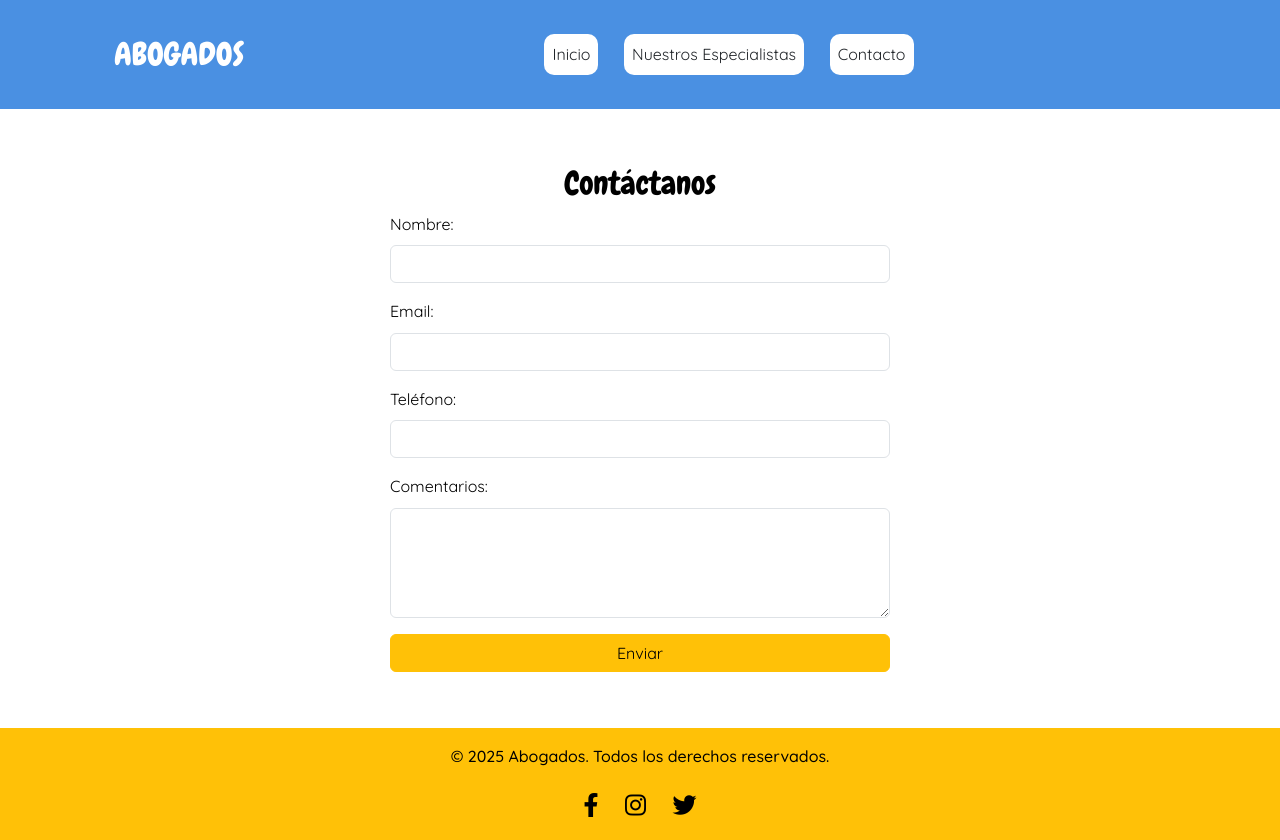
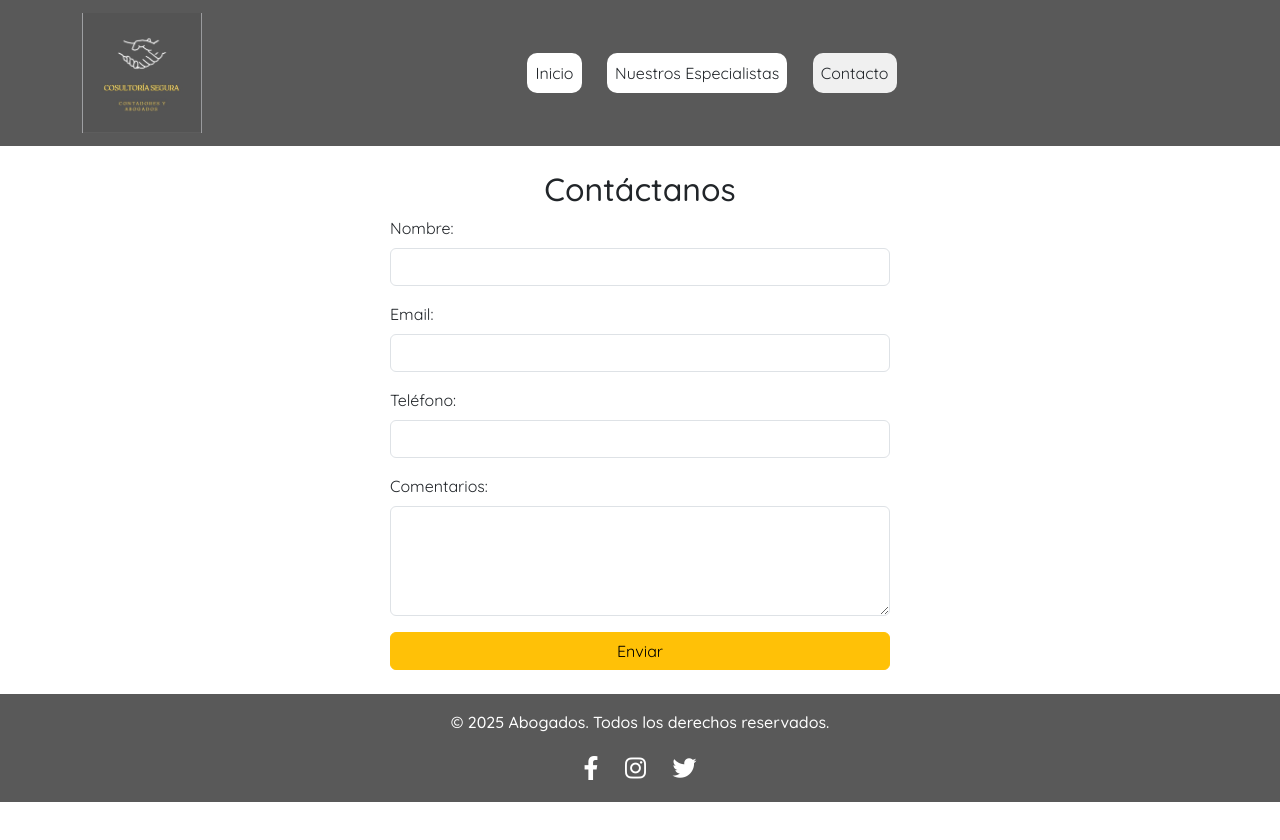
Before and after one commit to isra785/Abogados-Contadores, a plain HTML site: page contacto.html in a window 1280 px wide. After the commit the page ends 802 px from the top, so only its background shows below. Drawn offline with nearby package versions, Linux system fonts and the light colour scheme.

Commit message:
Agregué el logo y mejoré el diseño de contacto

```diff
--- a/contacto.html
+++ b/contacto.html
@@ -3,22 +3,28 @@
 <head>
   <meta charset="UTF-8">
   <title>Contacto - Abogados</title>
+  <meta name="viewport" content="width=device-width, initial-scale=1">
+  <meta name="description" content="Contáctanos para asesoría legal y contable. Estamos listos para ayudarte.">
+  <meta name="keywords" content="contacto, abogados, consulta legal, servicios jurídicos">
+  <link rel="icon" href="recursos/favicon.ico" type="image/x-icon">
+
+  <!-- Bootstrap -->
   <link href="https://cdn.jsdelivr.net/npm/bootstrap@5.3.6/dist/css/bootstrap.min.css" rel="stylesheet" integrity="sha384-4Q6Gf2aSP4eDXB8Miphtr37CMZZQ5oXLH2yaXMJ2w8e2ZtHTl7GptT4jmndRuHDT" crossorigin="anonymous">
-    <link rel="stylesheet" href="css/estilo.css">
-    <link href="https://fonts.googleapis.com/css2?family=Chewy&display=swap" rel="stylesheet">
+
+  <!-- Font Awesome -->
+  <link rel="stylesheet" href="https://cdnjs.cloudflare.com/ajax/libs/font-awesome/6.4.0/css/all.min.css" />
+
+  <!-- Google Fonts -->
   <link href="https://fonts.googleapis.com/css2?family=Chewy&family=Quicksand:wght@300;400;500&display=swap" rel="stylesheet">
-    <script src="https://cdn.jsdelivr.net/npm/bootstrap@5.3.6/dist/js/bootstrap.bundle.min.js" integrity="sha384-j1CDi7MgGQ12Z7Qab0qlWQ/Qqz24Gc6BM0thvEMVjHnfYGF0rmFCozFSxQBxwHKO" crossorigin="anonymous"></script>
-    <link
-    rel="stylesheet"
-    href="https://cdnjs.cloudflare.com/ajax/libs/font-awesome/6.4.0/css/all.min.css"
-  />
+
+  <!-- Estilos personalizados -->
   <style>
     body {
       font-family: 'Quicksand', sans-serif;
     }
 
     .navbar {
-      background-color: #4A90E2;
+      background-color: #595959;
     }
 
     .navbar-brand {
@@ -35,22 +41,37 @@
       transition: background-color 0.3s ease;
     }
 
-    .nav-link:hover {
+    .nav-link:hover,
+    .nav-link.active {
       background-color: #f0f0f0;
     }
 
     footer {
+      background-color: #595959;
+      color: #ffffff;
       font-weight: 500;
+    }
+
+    .social-icon {
+      margin: 0 10px;
+      color: #ffffff;
+      font-size: 1.5rem;
+      text-decoration: none;
+      transition: color 0.3s;
+    }
+
+    .social-icon:hover {
+      color: #0056b3;
     }
   </style>
 </head>
 <body>
 
-
 <header>
   <nav class="navbar navbar-expand-lg">
     <div class="container">
-            <a class="navbar-brand" href="#">ABOGADOS</a>
+      <a class="navbar-brand d-flex align-items-center" href="#">
+        <img src="recursos/logo_conabo.jpg" alt="Logo CONABO" width="120" height="120" class="me-2"></a>
       <button class="navbar-toggler" type="button" data-bs-toggle="collapse" data-bs-target="#navbarNav"
         aria-controls="navbarNav" aria-expanded="false" aria-label="Toggle navigation">
         <span class="navbar-toggler-icon"></span>
@@ -65,7 +86,7 @@
             <a class="nav-link text-dark" href="code.html">Nuestros Especialistas</a>
           </li>
           <li class="nav-item mx-2">
-                    <a class="nav-link text-dark" href="contacto.html">Contacto</a>
+            <a class="nav-link text-dark active" href="contacto.html">Contacto</a>
           </li>
         </ul>
       </div>
@@ -100,31 +121,23 @@
   </form>
 </main>
 
-<footer class="text-center bg-warning p-3">
+<footer class="text-center p-3">
   <p>&copy; 2025 Abogados. Todos los derechos reservados.</p>
   <div>
-    <a href="https://www.facebook.com/tu-pagina" target="_blank" class="social-icon">
+    <a href="https://www.facebook.com/tu-pagina" target="_blank" class="social-icon" aria-label="Facebook">
       <i class="fab fa-facebook-f"></i>
     </a>
-    <a href="https://www.instagram.com/tu-pagina" target="_blank" class="social-icon">
+    <a href="https://www.instagram.com/tu-pagina" target="_blank" class="social-icon" aria-label="Instagram">
       <i class="fab fa-instagram"></i>
     </a>
-    <a href="https://twitter.com/tu-pagina" target="_blank" class="social-icon">
-      <i class="fab fa-twitter"></i> <!-- Aquí puedes poner "fa-x-twitter" si quieres el logo X -->
+    <a href="https://twitter.com/tu-pagina" target="_blank" class="social-icon" aria-label="Twitter">
+      <i class="fab fa-twitter"></i>
     </a>
   </div>
 </footer>
-<style>
-  .social-icon {
-    margin: 0 10px;
-    color: #000; /* color iconos */
-    font-size: 1.5rem;
-    text-decoration: none;
-    transition: color 0.3s;
-  }
-  .social-icon:hover {
-    color: #0056b3; /* color al pasar el mouse */
-  }
-</style>
+
+<!-- Bootstrap JS -->
+<script src="https://cdn.jsdelivr.net/npm/bootstrap@5.3.6/dist/js/bootstrap.bundle.min.js" integrity="sha384-j1CDi7MgGQ12Z7Qab0qlWQ/Qqz24Gc6BM0thvEMVjHnfYGF0rmFCozFSxQBxwHKO" crossorigin="anonymous"></script>
+
 </body>
 </html>
--- a/css/estilo.css
+++ b/css/estilo.css
@@ -11,7 +11,7 @@ body {
 }
 
 header {
-    background-color: #4a90e2;
+    background-color:#595959;
     padding: 1em;
     text-align: center;
 }
@@ -27,7 +27,7 @@ main {
 }
 
 footer {
-    background-color:  #4a90e2;
+    background-color: #595959;
     padding: 1em;
     position: relative;
     bottom: 0;
```
Also changed, not shown: code.html (+3 -2 lines), index.html (+35 -25 lines), recursos/logo_conabo.jpg (added). Lines whose indentation alone changed are shown as unchanged.
